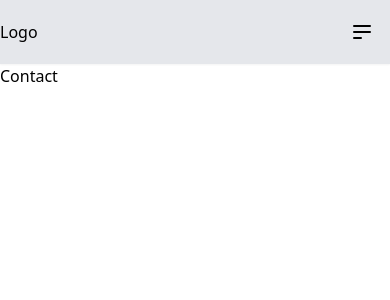
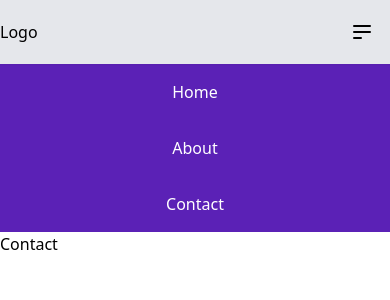
Before and after one commit to axd18/tailwind-store, a React (Create React App) app: page /contact in a window 390 px wide. Both pictures are taken after a click on the element 362 px from the left and 32 px from the top of the page. Shown: the top 300 px of the page. Built offline with nearby package versions, Linux system fonts and the light colour scheme.

Commit message:
trabajando con el menu

```diff
--- a/src/components/header/Header.js
+++ b/src/components/header/Header.js
@@ -1,6 +1,6 @@
 import { Link } from 'react-router-dom'
 
-const Header = () => {
+const Header = ({toggleOpen}) => {
   return (
     <>
       <nav className="flex justify-between items-center h-16 bg-white text-black relative bg-gray-200 shadow-sm">
@@ -8,7 +8,7 @@ const Header = () => {
         <Link to="/about">
           <h1>Logo</h1>
         </Link>
-        <div className="px-4 cursor-pointer md:hidden">
+        <div className="px-4 cursor-pointer md:hidden" onClick={toggleOpen}>
           <svg
             xmlns="http://www.w3.org/2000/svg"
             className="h-6 w-6"
--- /dev/null
+++ b/src/components/togglemenubar/ToggleMenuBar.js
@@ -0,0 +1,19 @@
+import { Link } from 'react-router-dom'
+
+const ToggleMenuBar = () => {
+    return (
+        <div className="grid grid-rows-3 text-center items-center bg-purple-800 text-white">
+            <Link to="/" className='p-4'>
+                Home
+            </Link>
+            <Link to="/about" className='p-4'>
+                About
+            </Link>
+            <Link to="/contact" className='p-4'>
+                Contact
+            </Link>
+        </div>
+     );
+}
+
+export default ToggleMenuBar;
--- a/src/routes.js
+++ b/src/routes.js
@@ -1,16 +1,27 @@
-import React from 'react'
+import { useState } from 'react'
 import Home from './pages/Home'
 import About from './pages/About'
 import Contact from './pages/Contact'
 
 // Router
 import { BrowserRouter, Routes, Route } from 'react-router-dom'
+
 import Header from './components/header/Header'
+import ToggleMenuBar from './components/togglemenubar/ToggleMenuBar'
 
 const Rutas = () => {
+
+  const [isOpen, setIsOpen] = useState(false)
+
+  const toggleOpen = () => {
+    setIsOpen(!isOpen)
+  }
+
   return (
+
     <BrowserRouter>
-      <Header />
+      <Header toggleOpen={toggleOpen}/>
+      {isOpen && <ToggleMenuBar />}
       <Routes>
         <Route path="/" element={<Home />} />
         <Route path="/about" element={<About />} />
```
Also changed, not shown: src/App.js (+1 -6 lines).
